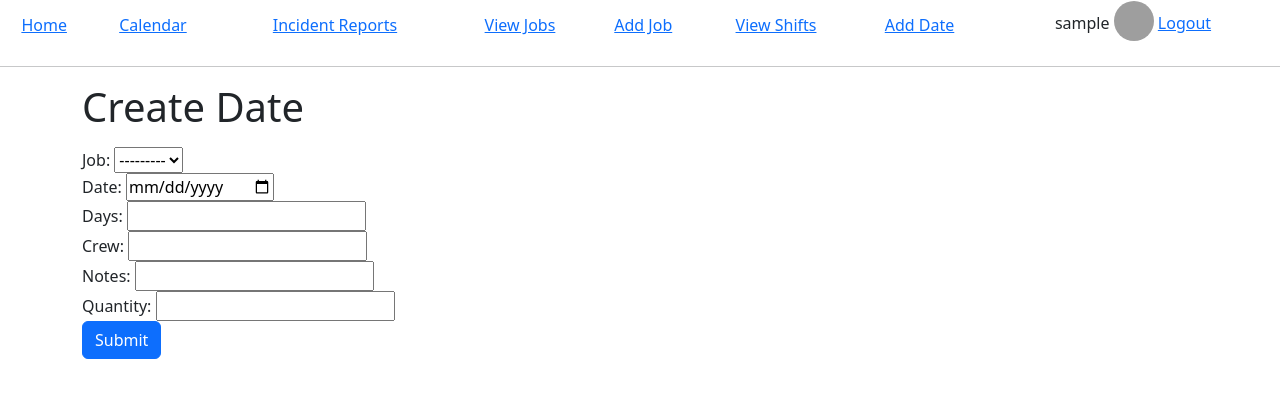
After one commit to agshadow/hotrocksv2, a Django app: page /cal/shift/create/ in a window 1280 px wide. The commit adds this page. Shown: the top 398 px of the page. Run offline with Django 5.2, Linux system fonts and the light colour scheme; the visitor is signed in with stand-in values (Sample User, id 1); some libraries are stand-ins or nearby versions; grey boxes are pictures that could not be loaded.

Commit message:
Renamed DateEntry view to Shift, updated Model, Changed create template
new create_shift template
create_shift works with multiple days
updated models, added indexes,
renamed create_date_entry to create_shift

```diff
--- a/crewcal/forms.py
+++ b/crewcal/forms.py
@@ -1,6 +1,7 @@
 from django import forms
 from crewcal.models import DateEntry, Job, UserProfile
 from django.forms import DateInput
+from datetime import date, timedelta
 
 DateEntryForm = forms.modelform_factory(
     DateEntry,
@@ -21,6 +22,8 @@ DateEntryForm = forms.modelform_factory(
 
 
 class DateEntryForm1(forms.ModelForm):
+    days = forms.IntegerField(min_value=1, label="Days")
+
     class Meta:
         model = DateEntry
         fields = ["job", "date", "crew", "notes", "quantity"]
@@ -29,23 +32,38 @@ class DateEntryForm1(forms.ModelForm):
         }
 
     def __init__(self, *args, **kwargs):
-        print("in dateEntryForm1.__init__ ")
-        user = kwargs.pop("user", None)
+        self.user = kwargs.pop("user", None)
         super(DateEntryForm1, self).__init__(*args, **kwargs)
-        if user:
-            print("in if uer")
+        if self.user:
             try:
-                user_profile = UserProfile.objects.get(user=user)
-                print(user_profile)
+                user_profile = UserProfile.objects.get(user=self.user)
                 company_workgroup = user_profile.company_workgroup
-                print(company_workgroup)
                 self.fields["job"].queryset = Job.objects.filter(
                     company_workgroup=company_workgroup
                 )
             except UserProfile.DoesNotExist:
                 self.fields["job"].queryset = Job.objects.none()
-        else:
-            print("in if-user-else statement")
+
+    def save_multiple_entries(self):
+        job = self.cleaned_data["job"]
+        date = self.cleaned_data["date"]
+        days = self.cleaned_data["days"]
+        crew = self.cleaned_data["crew"]
+        notes = self.cleaned_data["notes"]
+        quantity = self.cleaned_data["quantity"]
+
+        entries = []
+        for i in range(days):
+            entry = DateEntry(
+                job=job,
+                date=date + timedelta(days=i),
+                crew=crew,
+                notes=notes,
+                quantity=quantity,
+            )
+            entries.append(entry)
+
+        DateEntry.objects.bulk_create(entries)
 
 
 JobForm = forms.modelform_factory(
--- a/crewcal/models.py
+++ b/crewcal/models.py
@@ -1,5 +1,6 @@
 from django.db import models
 from django.contrib.auth.models import User
+
 
 class Workgroup(models.Model):
     name = models.CharField(max_length=255)
@@ -7,18 +8,20 @@ class Workgroup(models.Model):
     def __str__(self):
         return self.name
 
+
 class Company(models.Model):
     name = models.CharField(max_length=255, unique=True)
 
     def __str__(self):
         return self.name
 
+
 class CompanyWorkgroup(models.Model):
     company = models.ForeignKey(Company, on_delete=models.CASCADE)
     workgroup = models.ForeignKey(Workgroup, on_delete=models.CASCADE)
 
     class Meta:
-        unique_together = ('company', 'workgroup')
+        unique_together = ("company", "workgroup")
 
     def __str__(self):
         return f"{self.company} - {self.workgroup}"
@@ -31,15 +34,15 @@ class Job(models.Model):
     company_workgroup = models.ForeignKey(CompanyWorkgroup, on_delete=models.CASCADE)
 
     def __str__(self):
-        return (f"Job Name: (\nid={self.id}\n"\
-        f"Job Name={self.name}\n"\
-        f"Job Number={self.number}\n"\
-        f"Job Location={self.location}\n"\
-        f")"
-        )
+        return f"Job: {self.name} ({self.number}) at {self.location}"
 
     class Meta:
         ordering = ["name", "number"]
+        indexes = [
+            models.Index(fields=["name"]),
+            models.Index(fields=["number"]),
+        ]
+
 
 class DateEntry(models.Model):
     job = models.ForeignKey(Job, on_delete=models.CASCADE)
@@ -49,14 +52,15 @@ class DateEntry(models.Model):
     quantity = models.CharField(max_length=100)
 
     def __str__(self):
-        return (f"DateEntry ID: id={self.id}, job={self.job.name}, "\
-                f"date={self.date}, crew={self.crew}")
+        return f"DateEntry ID: {self.id}, Job: {self.job.name}, Date: {self.date}, Crew: {self.crew}"
 
     class Meta:
         ordering = ["date", "job__name"]
         verbose_name = "Date Entry"
         verbose_name_plural = "Date Entries"
-
+        indexes = [
+            models.Index(fields=["date"]),
+        ]
 
 
 class UserProfile(models.Model):
--- a/crewcal/urls.py
+++ b/crewcal/urls.py
@@ -10,7 +10,7 @@ urlpatterns = [
     path("job/update/<int:report_id>/", views.update_job, name="update_job"),
     path("job/delete/<int:report_id>/", views.delete_job, name="delete_job"),
     path("jobs/view/", views.view_jobs, name="view_jobs"),
-    path("date/create/", views.create_date, name="create_date"),
+    path("shift/create/", views.create_shift, name="create_shift"),
     path("shift/read/", views.read_shift, name="read_shift"),
     path("shift/update/<int:report_id>/", views.update_shift, name="update_shift"),
     path("shift/delete/<int:report_id>/", views.delete_shift, name="delete_shift"),
--- a/crewcal/views.py
+++ b/crewcal/views.py
@@ -136,35 +136,26 @@ def get_sunday(d):
 
 
 @login_required
-def create_date(request):
-    print("in create_date")
-    if request.method == "GET":
-        print("in GET")
+def create_shift(request):
+    if request.method == "POST":
+        date_form = DateEntryForm1(request.POST, user=request.user)
+        if date_form.is_valid():
+            date_form.save_multiple_entries()
+            # Extract the submitted date from the form data
+            submitted_date = date_form.cleaned_data["date"]
+
+            # Redirect to the calendar home page with the submitted date
+            return redirect(
+                reverse("cal_home") + f"?datefrom={submitted_date.isoformat()}"
+            )
+    else:
         date_form = DateEntryForm1(user=request.user)
-    else:  # POST
-        date_form = DateEntryForm1(request.POST)
-        # print("inside create_date")
-        # print(date_form)
 
-        # print ("checking if valid")
-        # print(date_form.cleaned_data)
-        if date_form.is_valid():
-            # print("form  valid")
-            date_form = date_form.save()
-
-            entry_date = date_form.date
-            # Calculate the Sunday of the week containing entry_date
-            datefrom = get_sunday(entry_date)
-            dateto = entry_date + timedelta(days=7)
-            # Construct the URL with query parameters
-            parm = f"?datefrom={datefrom.isoformat()}"
-            return redirect(reverse("cal_home") + parm)
-        # print("form not valid")
     data = {
         "heading": "Create Date",
         "form": date_form,
     }
-    return render(request, "create.html", data)
+    return render(request, "create_shift.html", data)
 
 
 def job_search(request):
--- a/templates/base.html
+++ b/templates/base.html
@@ -22,7 +22,7 @@
         <TD align="center"><a href={% url 'view_jobs' %}>View Jobs</a></TD>
         <TD align="center"><a href={% url 'create_job' %}>Add Job</a></TD>
         <TD align="center"><a href={% url 'read_shift' %}>View Shifts</a></TD>
-        <TD align="center"><a href={% url 'create_date' %}>Add Date</a></TD>
+        <TD align="center"><a href={% url 'create_shift' %}>Add Date</a></TD>
         <TD align="center">
           {% if user.is_authenticated %}
             {{user.username}}
--- /dev/null
+++ b/templates/create_shift.html
@@ -0,0 +1,46 @@
+{% extends "base.html" %}
+{% block title %}Hotrocks {{heading}}{% endblock title %}
+
+{% block content %}
+<h1 class="text-dark">{{heading}}</h1>
+<p>
+  <form method="post">
+    {% csrf_token %}
+    <div class="form-group">
+        <label for="{{ form.job.id_for_label }}">Job:</label>
+        {{ form.job }}
+        {{ form.job.errors }}
+    </div>
+    <div class="form-group">
+        <label for="{{ form.date.id_for_label }}">Date:</label>
+        {{ form.date }}
+        {{ form.date.errors }}
+    </div>
+    <div class="form-group">
+        <label for="{{ form.days.id_for_label }}">Days:</label>
+        {{ form.days }}
+        {{ form.days.errors }}
+    </div>
+    <div class="form-group">
+        <label for="{{ form.crew.id_for_label }}">Crew:</label>
+        {{ form.crew }}
+        {{ form.dacrewys.errors }}
+    </div>
+    <div class="form-group">
+        <label for="{{ form.notes.id_for_label }}">Notes:</label>
+        {{ form.notes }}
+        {{ form.notes.errors }}
+    </div>
+    <div class="form-group">
+        <label for="{{ form.quantity.id_for_label }}">Quantity:</label>
+        {{ form.quantity }}
+        {{ form.quantity.errors }}
+    </div>
+    <!-- Include other fields here -->
+    <button type="submit" class="btn btn-primary">Submit</button>
+</form>
+</p>
+
+
+{% endblock content %}
+</html>
--- a/templates/read_shift.html
+++ b/templates/read_shift.html
@@ -5,7 +5,7 @@
 <h1 class="text-dark">Shifts</h1>
 
 <p>
-  <a href="{% url 'create_date' %}">New Shift</a>
+  <a href="{% url 'create_shift' %}">New Shift</a>
 </p>
 <table style="width:100%"  class="table table-bordered table-light ">
   <thead>
```
Also changed, not shown: crewcal/tests/test_views.py (+1 -1 lines), scripts/populate_cal_db.py (+69 -59 lines), crewcal/migrations/0007_dateentry_crewcal_dat_date_c4b5cf_idx_and_more.py (added).
